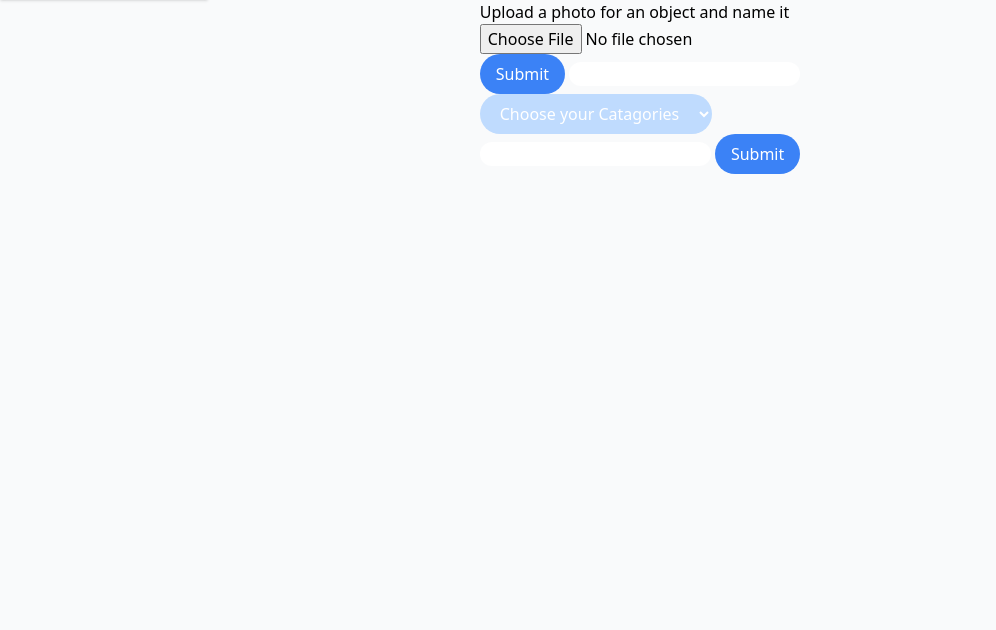
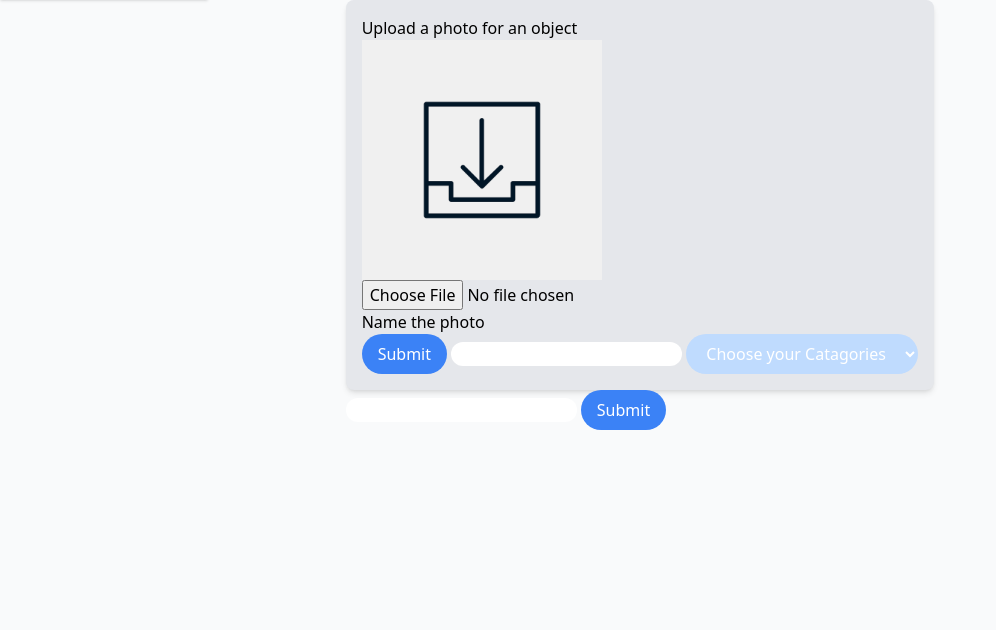
Before and after one commit to sjk7876/brickhack11, a Django app: page /caretaker/ in a window 1280 px wide. Shown: the part 128-758 px from the top of the page, without its empty margins (0-996 px from the left). Run offline with Django 5.2, Linux system fonts and the light colour scheme; some libraries are stand-ins or nearby versions.

Commit message:
sleep tight

```diff
--- a/core/templates/caretaker/caretakerHome.html
+++ b/core/templates/caretaker/caretakerHome.html
@@ -1,20 +1,22 @@
-{% extends 'base.html' %} {% block content %}
+{% extends 'base.html' %} {% block content %} {% load static %}
 <section class="self-center flex justify-center h-screen">
   <div class="input-file">
-    <hi>Upload a photo for an object and name it</hi>
+    <div class="w-74 h-74 bg-gray-200 p-4 rounded-lg shadow-md self-center flex justify-center">
       <form action="{% url 'core:caretaker-upload' %}" method="post" enctype="multipart/form-data">
         {% csrf_token %}
+        <h1>Upload a photo for an object</h1>
+        <img src="{% static 'images/download.png' %}" alt="Menu Icon" class="w-60 h-60" />
         <input type="file" id="myFile" name="myFile" accept="image/*">
-      <div>
+        <h1>Name the photo</h1>
         <button class="bg-blue-500 text-white rounded-full py-2 px-4 hover:bg-blue-600 focus:outline-none focus:ring-2 focus:ring-blue-400" type="submit">Submit</button>
         <input type="text" id="myName" name="myName" class="rounded-full">
-      </div>
         <select id="" name = " " class="bg-blue-200 text-white rounded-full py-2 px-4 hover:bg-blue-250 focus:outline-none focus:ring-2 focus:ring-blue-400">
           {% for x in objects %}
             <option value="{{x}}">{{x}}</option>
           {% endfor %}
         </select>
       </form>
+    </div>
     <form action="{% url 'core:caretaker-newCat' %}" method="post" enctype="multipart/form-data">
       {% csrf_token %}
       <input type="text" id="newObject" name="newObject" class="rounded-full">
```
Also changed, not shown: core/static/images/download.png (added). Lines whose indentation alone changed are shown as unchanged.
